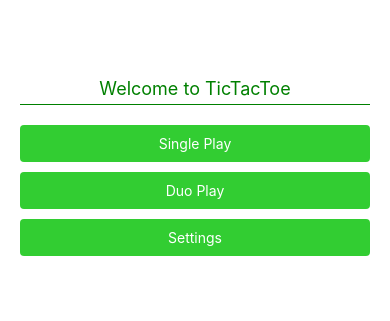
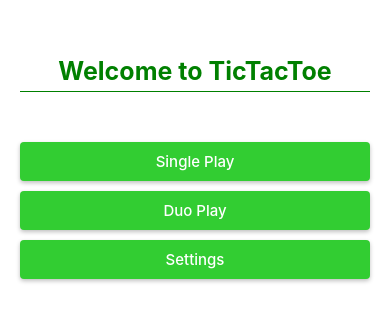
Before and after one commit to garryloopy/TicTacToe, a React Native app: screen /Home in a window 390 px wide. Shown: the part 255-576 px from the top of the page. Built offline with nearby package versions, Linux system fonts and the light colour scheme.

Commit message:
Changed UI
Replaced Pressables with TouchableHighlight to emphasize button press, increased font for more visability, touched up UI abit

```diff
--- a/components/board.js
+++ b/components/board.js
@@ -19,8 +19,8 @@ export default function Board({ positions, onSquarePress, theme}) {
 
   const styles = StyleSheet.create({
     board: {
-      marginTop: 60,
-      margin: 15,
+      marginTop: 30,
+      marginBottom: 15,
       flexDirection: 'column',
 
     },
--- a/components/game.js
+++ b/components/game.js
@@ -44,18 +44,19 @@ export default function Game( {singlePlay, theme} ) {
                 marginLeft: 80,
             },
             textCurrent: {
-                fontSize: 18,
+                fontSize: 20,
                 fontWeight: 'bold',
                 color: theme.textHeader.color,
             },
             textTurn: {
                 fontSize: 15,
+                fontWeight: "500",
                 color: theme.infoBoxSubHeader.color,
                 marginLeft: 50,
             },
             textWins: {
-                fontSize: 18,
-                fontWeight: 'bold',
+                fontSize: 20,
+                fontWeight: "800",
                 color: theme.infoBoxHeader.color
             },
             infoContainer: {
@@ -74,12 +75,25 @@ export default function Game( {singlePlay, theme} ) {
                 marginTop: 10,
                 backgroundColor: theme.buttonBackground.color,
                 color: 'white',
+                borderRadius: 4
             },
             buttonText: {
                 color: theme.buttonText.color,
                 textAlign: 'center',
                 padding: 10,
+                fontSize: 15,
+                fontWeight: "500"
             },
+            shadow: {
+                shadowColor: '#000',
+                shadowOffset: {
+                  width: 0,
+                  height: 2,
+                },
+                shadowOpacity: 0.25,
+                shadowRadius: 4,
+                elevation: 5,
+            }
         }
     )
 
@@ -243,7 +257,7 @@ export default function Game( {singlePlay, theme} ) {
                    onSquarePress={handleOnSquarePress}
                    theme={theme}/>
 
-            <View style={styles.infoContainer}>
+            <View style={[styles.infoContainer, styles.shadow]}>
                 <Text style={[styles.textWins]}>Wins:</Text>
                 <Text style={[styles.textTurn]}>X - {winCounter.X}</Text>
                 <Text style={[styles.textTurn]}>O - {winCounter.O}</Text>
@@ -258,7 +272,7 @@ export default function Game( {singlePlay, theme} ) {
                         Winner is {winner}
                     </Text>
                     <TouchableHighlight
-                        style={styles.buttonContainer}
+                        style={[styles.buttonContainer, styles.shadow]}
                         onPress={handleOnPlayAgainButton}
                     >
                         <Text style={styles.buttonText}>Play Again</Text>
@@ -268,7 +282,7 @@ export default function Game( {singlePlay, theme} ) {
 
             { !Object.values(positions).some( (value) => value === "" ) && !winner &&
                 <View>
-                    <Text style={styles.center}>Stalemate... </Text>
+                    <Text style={[styles.center, styles.winner]}>Stalemate... </Text>
                     <TouchableHighlight
                         style={styles.buttonContainer}
                         onPress={resetBoard}
--- a/components/themeManager.js
+++ b/components/themeManager.js
@@ -211,7 +211,7 @@ const uglyOgre = StyleSheet.create(
             color: "white"
         },
         winnerText: {
-            color: "black"
+            color: "green"
         },
         squareOccupied: {
             color: "black"
--- a/screens/GamePage.jsx
+++ b/screens/GamePage.jsx
@@ -2,11 +2,9 @@ import Game from "../components/game"
 import {
     View,
     TouchableHighlight,
-    Button,
     Modal,
     Text,
     StyleSheet,
-    Pressable
 } from "react-native";
 
 import {
@@ -60,7 +58,7 @@ export default function GamePage( {navigation, route} ) {
                 paddingVertical: 10,
                 paddingLeft: "auto",
                 paddingRight: "auto",
-                borderRadius: 2
+                borderRadius: 4
             },
             modalHeading: {
                 color: currentTheme.textHeader.color,
@@ -68,7 +66,7 @@ export default function GamePage( {navigation, route} ) {
                 marginBottom: 20,
                 fontSize: 15,
                 fontWeight: "bold"
-            },
+            }
         }
     )
 
@@ -84,8 +82,22 @@ export default function GamePage( {navigation, route} ) {
                 fontWeight: "bold",
                 color: currentTheme.textHeader.color
             },
+            heading: {
+                fontSize: 25,
+                fontWeight: "bold",
+                color: currentTheme.homeHeader.color,
+                textAlign: "center",
+                paddingBottom: 5
+            },
+            headerContainer: {
+                borderBottomWidth: 0.75,
+                marginBottom: 30,
+                width: "100%",
+                borderBottomColor: currentTheme.homeHeader.color
+            },
             centeredView: {
                 paddingTop: 25,
+                paddingHorizontal: 20,
                 marginBottom: "auto",
                 backgroundColor: currentTheme.backgroundColor.color,
                 flex: 1
@@ -96,11 +108,24 @@ export default function GamePage( {navigation, route} ) {
                 marginBottom: 10,
                 backgroundColor: currentTheme.buttonBackground.color,
                 padding: 10,
+                borderRadius: 4
             },
             buttonText: {
                 textAlign: "center",
                 color: currentTheme.buttonText.color,
+                fontSize: 15,
+                fontWeight: "500"
             },
+            shadow: {
+                shadowColor: '#000',
+                shadowOffset: {
+                  width: 0,
+                  height: 2,
+                },
+                shadowOpacity: 0.25,
+                shadowRadius: 4,
+                elevation: 5,
+            }
         }
     );
 
@@ -142,22 +167,24 @@ export default function GamePage( {navigation, route} ) {
                     <View style={modalStyles.modalView}>
                         <Text style={modalStyles.modalHeading}>Are you sure you want to go home?</Text>
                         <View style={{gap: 10}}>
-                            <Pressable style={ modalStyles.modalText }
-                                       onPress={navigateToHome}>
+                            <TouchableHighlight style={ [modalStyles.modalText, styles.shadow] }
+                                       onPressOut={navigateToHome}>
                                 <Text style={styles.buttonText}>YES</Text>
-                            </Pressable>
+                            </TouchableHighlight>
 
-                            <Pressable style={ modalStyles.modalText }
-                                       onPress={handleCloseModal}>
+                            <TouchableHighlight style={ [modalStyles.modalText, styles.shadow] }
+                                       onPressOut={handleCloseModal}>
                                 <Text style={styles.buttonText}>NO</Text>
-                            </Pressable>
+                            </TouchableHighlight>
                         </View>
                     </View>
                 </View>
             </Modal>
 
 
-            <Text style={styles.textHeading}>{singlePlay ? "Single Play" : "Duo Play"}</Text>
+            <View style={styles.headerContainer}>
+                <Text style={styles.heading}>{singlePlay ? "Single Play" : "Duo Play"}</Text>
+            </View>
 
             <Game singlePlay={singlePlay}
                   theme={currentTheme}/>
@@ -165,11 +192,12 @@ export default function GamePage( {navigation, route} ) {
             <TouchableHighlight
                 style={[
                     styles.buttonContainer,
+                    styles.shadow,
                     {
-                        marginTop: 12
+                        marginTop: 12,
                     }
                 ]}
-                onPress={handleOnHomePress}
+                onPressOut={handleOnHomePress}
             >
                 <Text style={styles.buttonText}>HOME</Text>
             </TouchableHighlight>
--- a/screens/HomePage.jsx
+++ b/screens/HomePage.jsx
@@ -2,7 +2,7 @@ import {
     View,
     Text,
     StyleSheet,
-    Pressable
+    TouchableHighlight
 } from "react-native";
 
 import {
@@ -40,7 +40,8 @@ export default function HomePage( {navigation, route} ) {
             backgroundColor: currentTheme.backgroundColor.color
         },
         heading: {
-            fontSize: 18,
+            fontSize: 25,
+            fontWeight: "bold",
             marginBottom: 20,
             color: currentTheme.homeHeader.color,
             textAlign: "center",
@@ -53,13 +54,25 @@ export default function HomePage( {navigation, route} ) {
         },
         buttonText: {
             color: currentTheme.buttonText.color,
-            textAlign: "center"
+            textAlign: "center",
+            fontSize: 15,
+            fontWeight: "500"
         },
         buttonContainer: {
             backgroundColor: currentTheme.buttonBackground.color,
             paddingVertical: 10,
             paddingHorizontal: 25,
             borderRadius: 4
+        },
+        shadow: {
+            shadowColor: '#000',
+            shadowOffset: {
+              width: 0,
+              height: 2,
+            },
+            shadowOpacity: 0.25,
+            shadowRadius: 4,
+            elevation: 5,
         }
     });
 
@@ -80,27 +93,27 @@ export default function HomePage( {navigation, route} ) {
 
     return (
         <View style={styles.container}>
-            <Text style={[styles.heading, styles.headerContainer]}>
+            <Text style={[styles.heading, styles.headerContainer, {marginBottom: 50}]}>
                 Welcome to TicTacToe
             </Text>
 
             <View
                 style={{gap: 10, width: "100%"}}>
-                    <Pressable
-                        style={styles.buttonContainer}
-                        onPress={navigateToGameSingle}>
+                    <TouchableHighlight
+                        style={[styles.buttonContainer, styles.shadow]}
+                        onPressOut={navigateToGameSingle}>
                         <Text style={styles.buttonText}>Single Play</Text>
-                    </Pressable>
-                    <Pressable
-                        style={styles.buttonContainer}
-                        onPress={navigateToGameDuo}>
+                    </TouchableHighlight>
+                    <TouchableHighlight
+                        style={[styles.buttonContainer, styles.shadow]}
+                        onPressOut={navigateToGameDuo}>
                         <Text style={styles.buttonText}>Duo Play</Text>
-                    </Pressable>
-                    <Pressable
-                        style={styles.buttonContainer}
-                        onPress={() => navigation.navigate("Settings", {prevThemeId : themeId})}>
+                    </TouchableHighlight>
+                    <TouchableHighlight
+                        style={[styles.buttonContainer, styles.shadow]}
+                        onPressOut={() => navigation.navigate("Settings", {prevThemeId : themeId})}>
                         <Text style={styles.buttonText}>Settings</Text>
-                    </Pressable>
+                    </TouchableHighlight>
             </View>
         </View>
     )
--- a/screens/SettingsPage.jsx
+++ b/screens/SettingsPage.jsx
@@ -2,7 +2,7 @@ import {
     View,
     Text,
     StyleSheet,
-    Pressable
+    TouchableHighlight
 } from "react-native";
 
 import {
@@ -41,7 +41,8 @@ export default function SettingsPage({ navigation, route }) {
             backgroundColor: currentTheme.backgroundColor.color
         },
         heading: {
-          fontSize: 18,
+          fontSize: 25,
+          fontWeight: "bold",
           color: currentTheme.homeHeader.color,
           textAlign: "center",
           paddingBottom: 5
@@ -54,17 +55,21 @@ export default function SettingsPage({ navigation, route }) {
       },
         buttonText: {
             color: "white",
-            textAlign: "center"
+            textAlign: "center",
+            fontSize: 15,
+            fontWeight: "500"
         },
         buttonTextSelected: {
             color: currentTheme.buttonText.color,
-            textAlign: "center"
+            textAlign: "center",
+            fontSize: 15,
+            fontWeight: "500"
         },
         buttonContainerSelected: {
             backgroundColor: currentTheme.buttonBackground.color,
             paddingVertical: 10,
             paddingHorizontal: 25,
-            borderRadius: 4
+            borderRadius: 4,
         },
         buttonContainer: {
             backgroundColor: "gray",
@@ -96,13 +101,13 @@ export default function SettingsPage({ navigation, route }) {
             onPress(id);
         };
         return (
-          <Pressable
+          <TouchableHighlight
             style={isSelected ? styles.buttonContainerSelected : styles.buttonContainer}
             onPress={handleOnButtonPress}>
             <Text style={isSelected ? styles.buttonTextSelected : styles.buttonText}>
               {title}
             </Text>
-          </Pressable>
+          </TouchableHighlight>
         );
     };
 
@@ -128,7 +133,7 @@ export default function SettingsPage({ navigation, route }) {
           <View style={styles.headerContainer}>
             <Text style={styles.heading}>Settings</Text>
           </View>
-          <View style={styles.headerContainer}>
+          <View style={[styles.headerContainer, {borderBottomWidth: 0, marginBottom: 5}]}>
             <Text style={styles.heading}>Themes</Text>
           </View>
 
@@ -144,13 +149,13 @@ export default function SettingsPage({ navigation, route }) {
                 />
               ))}
 
-              <Pressable
-                  style={styles.buttonContainerSelected}
+              <TouchableHighlight
+                  style={[styles.buttonContainerSelected, {marginTop: 15}]}
                   onPress={handleOnSaveChangesButtonPress}>
                   <Text style={styles.buttonTextSelected}>
                   Save Changes
                   </Text>
-              </Pressable>
+              </TouchableHighlight>
             </View>
           </View>
         </View>
```
